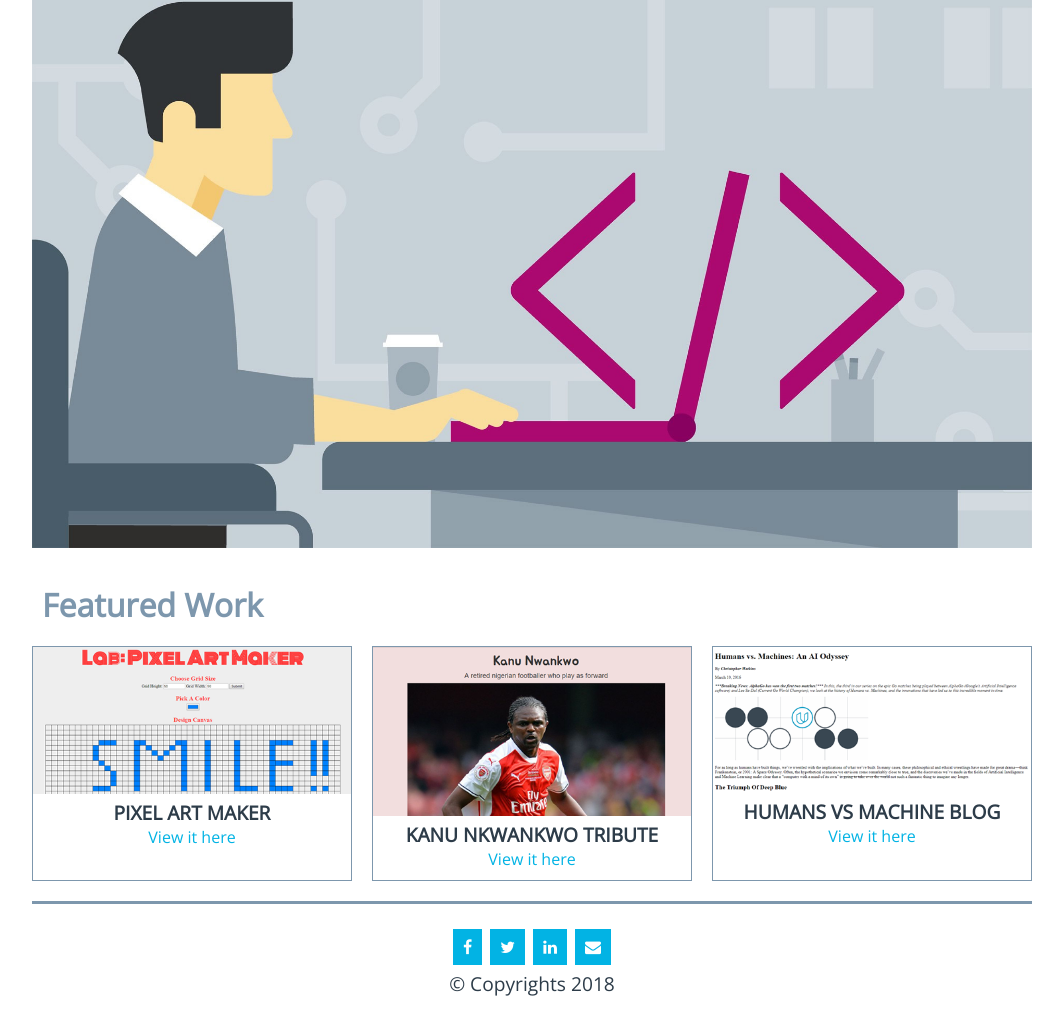
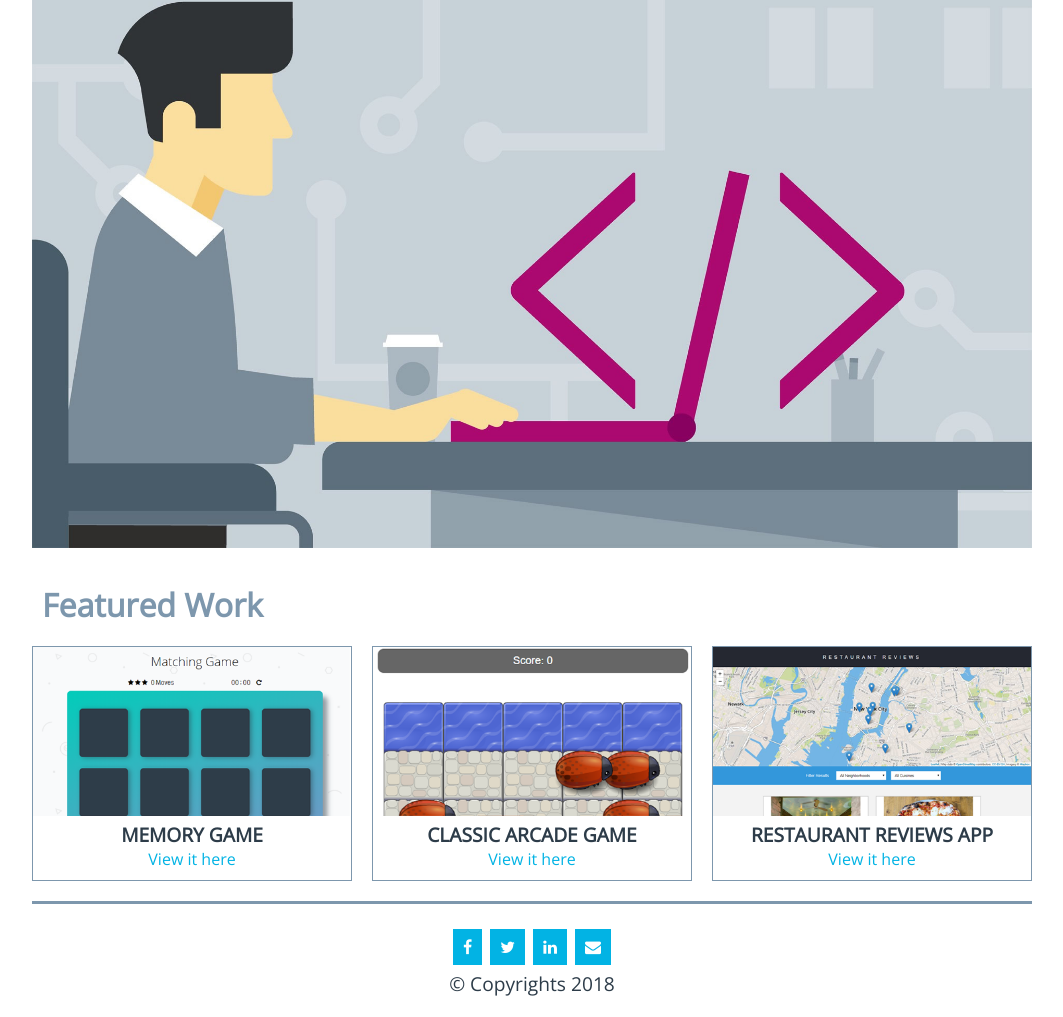
Before and after one commit to omolayole/portfolio, a plain HTML site: page index.html in a window 1280 px wide. Shown: the part 158-1175 px from the top of the page, without its empty margins (108-1171 px from the left). Drawn offline with nearby package versions, Linux system fonts and the light colour scheme.

Commit message:
Add some new projects to feature work section on this file

```diff
--- a/index.html
+++ b/index.html
@@ -29,27 +29,27 @@
             <h2 class="content-header text-hdr">Featured Work</h2>
             <div class="featured">
                 <div class="featured-item">
-                    <img src="images/pixel-art-maker.png" alt="pixel art maker project image" class="featured-image
+                    <img src="images/memory-game.png" alt="Memory game project image" class="featured-image
                     responsive-img">
-                    <h3 class="featured-header text-hdr">Pixel Art Maker</h3>
+                    <h3 class="featured-header text-hdr">Memory Game</h3>
                     <p class="featured-text">
-                       <a href="https://omolayole.github.io/pixel-art-maker/" class="featured-link">View it here</a>
+                       <a href="https://github.com/omolayole/memory-game" target="_blank" class="featured-link">View it here</a>
                     </p>
                 </div>
                 <div class="featured-item">
-                    <img src="images/kanu-tribute.png" alt="Nkwankwo kanu tribute project image" class="featured-image
+                    <img src="images/arcade-game.png" alt="Classic arcade game project image" class="featured-image
                     responsive-img">
-                    <h3 class="featured-header text-hdr">Kanu Nkwankwo Tribute</h3>
+                    <h3 class="featured-header text-hdr">Classic Arcade Game</h3>
                     <p class="featured-text">
-                       <a href="https://codepen.io/omolayole/full/zWXmWG/" class="featured-link">View it here</a>
+                       <a href="https://github.com/omolayole/classic-arcade-game" target="_blank" class="featured-link">View it here</a>
                     </p>
                 </div>
                 <div class="featured-item">
-                    <img src="images/mockup.png" alt="Human vs machine blog project image" class="featured-image
+                    <img src="images/restaurant-reviews-app.png" alt="Restaurant reviews app project image" class="featured-image
                     responsive-img">
-                    <h3 class="featured-header text-hdr">Humans vs Machine Blog</h3>
+                    <h3 class="featured-header text-hdr">Restaurant Reviews App</h3>
                     <p class="featured-text">
-                       <a href="https://omolayole.github.io/mock-up-article/" class="featured-link">View it here</a>
+                       <a href="https://github.com/omolayole/restaurant-reviews-app" target="_blank" class="featured-link">View it here</a>
                     </p>
                 </div>
             </div>
```
